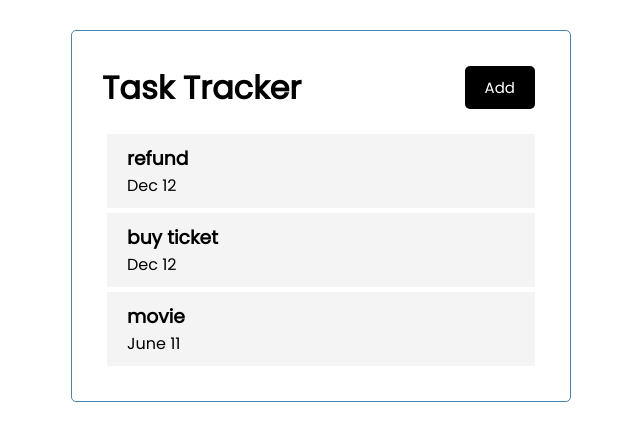
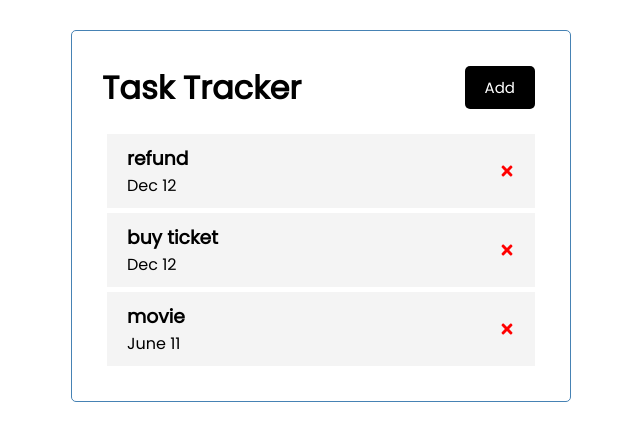
Before and after one commit to dolphinark/TaskTracker, a React (Create React App) app: page / in a window 1280 px wide. Shown: the top 440 px of the page, without its empty margins (319-959 px from the left). Built offline with nearby package versions, Linux system fonts and the light colour scheme.

Commit message:
install react-icons and set cancel-icon css

```diff
--- a/package.json
+++ b/package.json
@@ -8,6 +8,7 @@
     "@testing-library/user-event": "^13.5.0",
     "react": "^18.2.0",
     "react-dom": "^18.2.0",
+    "react-icons": "^4.4.0",
     "react-scripts": "5.0.1",
     "web-vitals": "^2.1.4"
   },
@@ -37,7 +38,6 @@
   },
   "description": "This project was bootstrapped with [Create React App](https://github.com/facebook/create-react-app).",
   "main": "index.js",
-  "devDependencies": {},
   "keywords": [],
   "author": "",
   "license": "ISC"
--- a/src/App.js
+++ b/src/App.js
@@ -1,6 +1,8 @@
 import { useState } from "react";
 import Task from "./components/Task";
 import Button from "./components/Button";
+import { FaTimes } from "react-icons/fa";
+
 
 function App() {
   const [data, setData] = useState([
@@ -27,9 +29,12 @@ function App() {
       </header>
       <Task
         text={data.map((task) => (
-          <div className="task">
+          <div className="task-container">
+            <div className="task">
             <h3>{task.text}</h3>
             <p>{task.time}</p>
+            </div>
+            <FaTimes className="cancel-icon"/>
           </div>
         ))}
       />
--- a/src/style.css
+++ b/src/style.css
@@ -55,21 +55,20 @@ body {
   width: 100%;
 } */
 
-.task{
+.task-container{
   background: #f4f4f4;
   margin: 5px;
   padding: 10px 20px;
   cursor: pointer;
   display: flex;
-  flex-direction:column;
-  justify-content: space-between;
-  /* align-items: center; */
-
+  align-items: center;
+  justify-content:right;
 }
 
-.task h3 {  /*這個部分注意，很不擅長*/
-  display: flex;
-  align-items: center;
-  justify-content: space-between;
-  /* justify-content: end; */
+.task {
+  margin-right: auto;
 }
+
+.cancel-icon{
+  color:red;
+}
```
Also changed, not shown: 1 other file (tests, documents, lock files or other folders).
